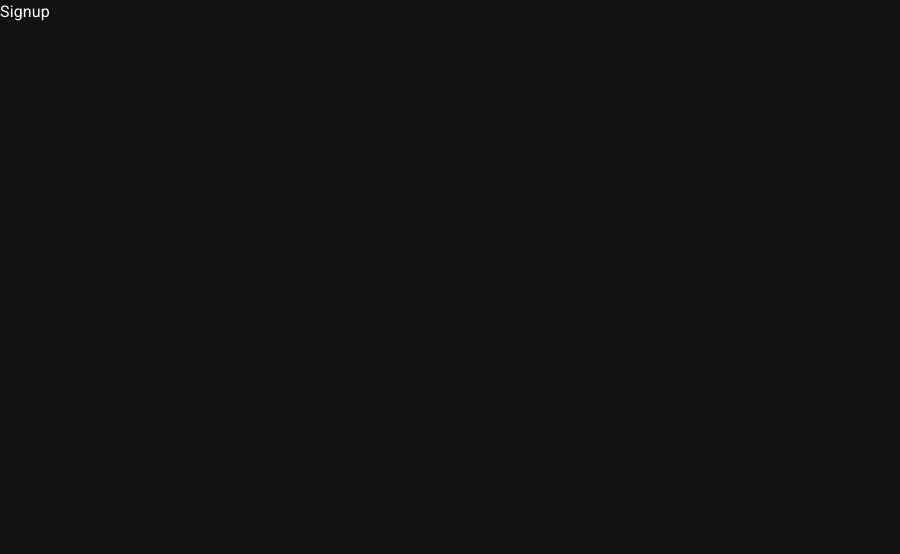
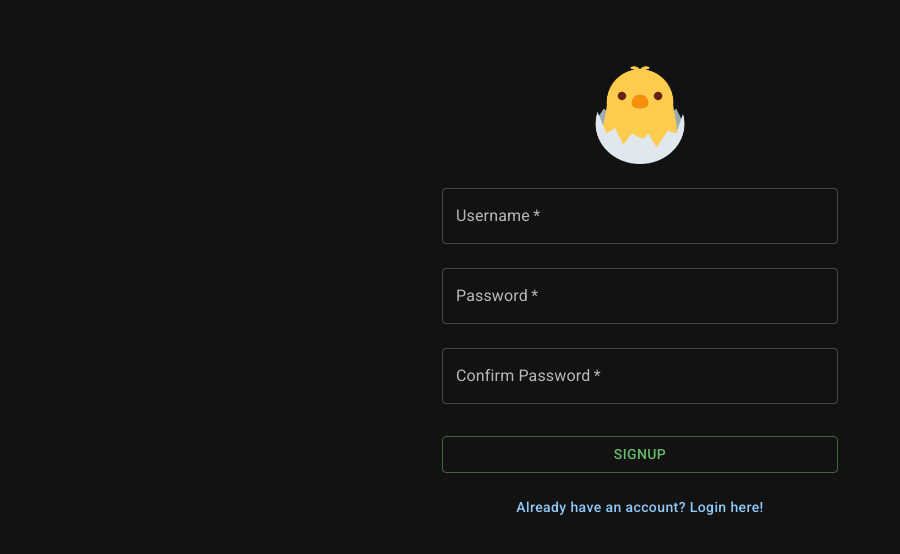
Before and after one commit to Radeonxz/FamillOie, a React (Create React App) app in the folder client/: page /signup in a window 1280 px wide. Shown: the top 554 px of the page, without its empty margins (0-900 px from the left). Built offline with nearby package versions, Linux system fonts and the light colour scheme.

Commit message:
wip: Login and Signup pages

```diff
--- /dev/null
+++ b/client/src/apis/authApi.ts
@@ -0,0 +1,9 @@
+import httpClient from "./httpClient";
+
+const authApi = {
+  signup: (params: any) => httpClient.post("auth/signup", params),
+  login: (params: any) => httpClient.post("auth/login", params),
+  verifyToken: () => httpClient.post("auth/verify-token")
+};
+
+export default authApi;
--- a/client/src/components/layouts/AppLayout.tsx
+++ b/client/src/components/layouts/AppLayout.tsx
@@ -1,10 +1,40 @@
-import { Outlet } from "react-router-dom";
+import { useState, useEffect } from "react";
+import { Outlet, useNavigate } from "react-router-dom";
+import { Box } from "@mui/material";
+
+import Loading from "../common/Loading";
+import Sidebar from "../common/Sidebar";
+import authUtils from "../../utils/authUtils";
 
 const AppLayout = () => {
-  return (
-    <div>
-      <Outlet />
-    </div>
+  const navigate = useNavigate();
+  const [isLoading, setIsLoading] = useState(true);
+
+  useEffect(() => {
+    const checkAuth = async () => {
+      const user = await authUtils.isAuthenticated();
+      if (!user) {
+        navigate("/login");
+      } else {
+        setIsLoading(false);
+      }
+    };
+    checkAuth();
+  }, [navigate]);
+
+  return isLoading ? (
+    <Loading fullHeight />
+  ) : (
+    <Box
+      sx={{
+        display: "flex"
+      }}
+    >
+      <Sidebar />
+      <Box sx={{ flexGrow: 1, p: 1, width: "max-content" }}>
+        <Outlet />
+      </Box>
+    </Box>
   );
 };
 
--- a/client/src/components/layouts/AuthLayout.tsx
+++ b/client/src/components/layouts/AuthLayout.tsx
@@ -1,10 +1,43 @@
-import { Outlet } from "react-router-dom";
+import { useState, useEffect } from "react";
+import { Outlet, useNavigate } from "react-router-dom";
+import { Container, Box } from "@mui/material";
+
+import Loading from "../common/Loading";
+import authUtils from "../../utils/authUtils";
+import assets from "../../assets";
 
 const AuthLayout = () => {
-  return (
-    <div>
-      <Outlet />
-    </div>
+  const navigate = useNavigate();
+  const [isLoading, setIsLoading] = useState(true);
+
+  useEffect(() => {
+    const checkAuth = async () => {
+      const isAuth = await authUtils.isAuthenticated();
+      if (!isAuth) {
+        setIsLoading(false);
+      } else {
+        navigate("/");
+      }
+    };
+    checkAuth();
+  }, [navigate]);
+
+  return isLoading ? (
+    <Loading fullHeight />
+  ) : (
+    <Container component="main" maxWidth="xs">
+      <Box
+        sx={{
+          marginTop: 8,
+          display: "flex",
+          alignItems: "center",
+          flexDirection: "column"
+        }}
+      >
+        <img src={assets.images.logo} style={{ width: "100px" }} alt="logo" />
+        <Outlet />
+      </Box>
+    </Container>
   );
 };
 
--- a/client/src/pages/Login.tsx
+++ b/client/src/pages/Login.tsx
@@ -1,5 +1,51 @@
+import { useState } from "react";
+import { Link } from "react-router-dom";
+import { Box, TextField, Button } from "@mui/material";
+import LoadingButton from "@mui/lab/LoadingButton";
+
 const Login = () => {
-  return <div>Login</div>;
+  const [isLoading, setIsLoading] = useState(false);
+
+  const handleSubmit = () => {};
+
+  return (
+    <>
+      <Box component="form" sx={{ mt: 1 }} onSubmit={handleSubmit} noValidate>
+        <TextField
+          margin="normal"
+          required
+          fullWidth
+          id="username"
+          label="Username"
+          name="username"
+          disabled={isLoading}
+        />
+        <TextField
+          margin="normal"
+          required
+          fullWidth
+          id="password"
+          label="Password"
+          name="password"
+          type="password"
+          disabled={isLoading}
+        />
+        <LoadingButton
+          sx={{ mt: 3, mb: 2 }}
+          variant="outlined"
+          fullWidth
+          color="success"
+          type="submit"
+          loading={isLoading}
+        >
+          Login
+        </LoadingButton>
+      </Box>
+      <Button component={Link} to="/signup" sx={{ textTransform: "none" }}>
+        Don't have an account? Signup here!
+      </Button>
+    </>
+  );
 };
 
 export default Login;
--- a/client/src/pages/Signup.tsx
+++ b/client/src/pages/Signup.tsx
@@ -1,5 +1,128 @@
+import { SetStateAction, useState } from "react";
+import { Link, useNavigate } from "react-router-dom";
+import { Box, TextField, Button } from "@mui/material";
+import LoadingButton from "@mui/lab/LoadingButton";
+
+import authApi from "../apis/authApi";
+
 const Signup = () => {
-  return <div>Signup</div>;
+  const navigate = useNavigate();
+  const [isLoading, setIsLoading] = useState(false);
+  const [usernameErrText, setUsernameErrText] = useState("");
+  const [passwordErrText, setPasswordErrText] = useState("");
+  const [confirmPasswordErrText, setConfirmPasswordErrText] = useState("");
+
+  const handleSubmit = async (e: any) => {
+    e.preventDefault();
+    setUsernameErrText("");
+    setPasswordErrText("");
+    setConfirmPasswordErrText("");
+
+    const data: any = new FormData(e.target);
+
+    let err = false;
+    const errMsg = "Please fill this field";
+
+    const username = data.get("username").trim();
+    if (username === "") {
+      err = true;
+      setUsernameErrText(errMsg);
+    }
+
+    const password = data.get("password").trim();
+    if (password === "") {
+      err = true;
+      setPasswordErrText(errMsg);
+    }
+
+    const confirmPassword = data.get("confirmPassword").trim();
+    if (confirmPassword === "") {
+      err = true;
+      setConfirmPasswordErrText(errMsg);
+    }
+    if (confirmPassword !== password) {
+      err = true;
+      setConfirmPasswordErrText("Confirm password not math");
+    }
+
+    if (err) return;
+
+    setIsLoading(true);
+
+    try {
+      const res: any = await authApi.signup({
+        username,
+        password,
+        confirmPassword
+      });
+      setIsLoading(false);
+      localStorage.setItem("token", res.token);
+      navigate("/");
+    } catch (err: any) {
+      const errors = err.data.errors;
+      errors.forEach((e: { param: string; msg: SetStateAction<string> }) => {
+        if (e.param === "username") setUsernameErrText(e.msg);
+        if (e.param === "password") setPasswordErrText(e.msg);
+        if (e.param === "confirmPassword") setConfirmPasswordErrText(e.msg);
+      });
+      setIsLoading(false);
+    }
+  };
+
+  return (
+    <>
+      <Box component="form" sx={{ mt: 1 }} onSubmit={handleSubmit} noValidate>
+        <TextField
+          margin="normal"
+          required
+          fullWidth
+          id="username"
+          label="Username"
+          name="username"
+          disabled={isLoading}
+          error={usernameErrText !== ""}
+          helperText={usernameErrText}
+        />
+        <TextField
+          margin="normal"
+          required
+          fullWidth
+          id="password"
+          label="Password"
+          name="password"
+          type="password"
+          disabled={isLoading}
+          error={passwordErrText !== ""}
+          helperText={passwordErrText}
+        />
+        <TextField
+          margin="normal"
+          required
+          fullWidth
+          id="confirmPassword"
+          label="Confirm Password"
+          name="confirmPassword"
+          type="password"
+          disabled={isLoading}
+          error={confirmPasswordErrText !== ""}
+          helperText={confirmPasswordErrText}
+        />
+        <LoadingButton
+          sx={{ mt: 3, mb: 2 }}
+          variant="outlined"
+          fullWidth
+          color="success"
+          type="submit"
+          loading={isLoading}
+        >
+          Signup
+        </LoadingButton>
+      </Box>
+      <Button component={Link} to="/login" sx={{ textTransform: "none" }}>
+        Already have an account? Login here!
+      </Button>
+    </>
+  );
 };
 
 export default Signup;
--- /dev/null
+++ b/client/src/utils/authUtils.ts
@@ -0,0 +1,16 @@
+import authApi from "../apis/authApi";
+
+const authUtils = {
+  isAuthenticated: async () => {
+    const token = localStorage.getItem("token");
+    if (!token) return false;
+    try {
+      const res: any = await authApi.verifyToken();
+      return res.user;
+    } catch (err) {
+      return false;
+    }
+  }
+};
+
+export default authUtils;
```
